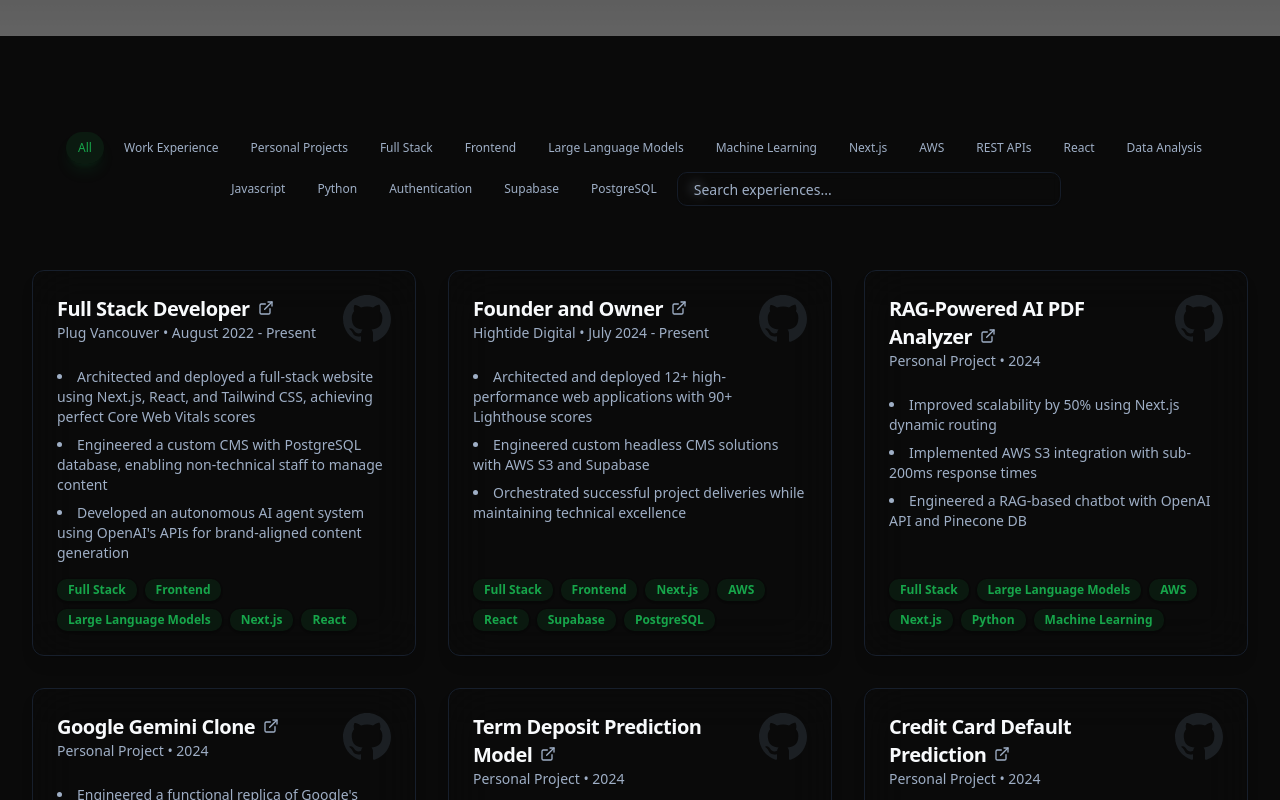
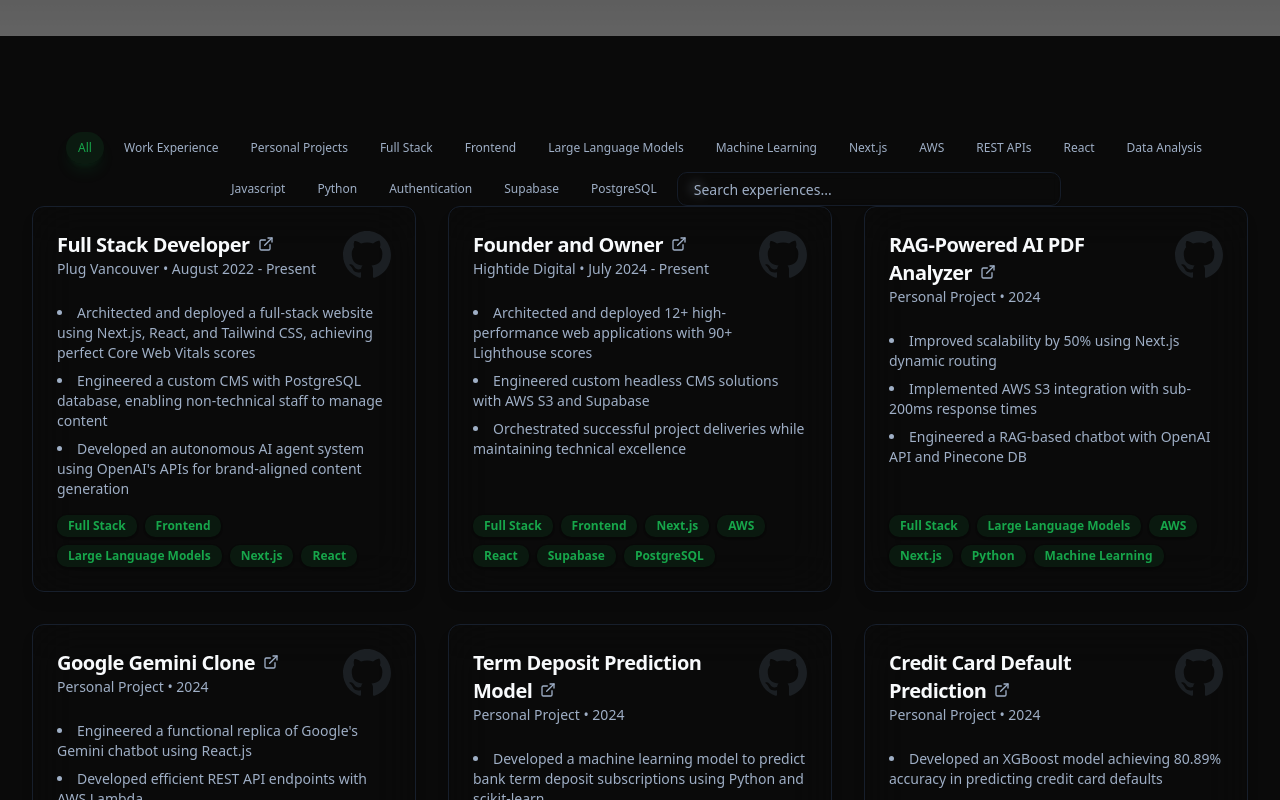
Before and after one commit to olyaiy/alexo-personal-portfolio, a Next.js app: page / in a window 1280 px wide. Shown: the part 700-1500 px from the top of the page. Built offline with nearby package versions, Linux system fonts and the light colour scheme.

Commit message:
sopme fixes

```diff
--- a/src/components/sections/experience.tsx
+++ b/src/components/sections/experience.tsx
@@ -44,11 +44,11 @@
 
   return (
     <section className="container mx-auto px-4 py-24 sm:px-6 lg:px-8 ">
+      <div className="space-y-16">
         <motion.div
           initial={{ opacity: 0, y: 20 }}
           animate={{ opacity: 1, y: 0 }}
           transition={{ duration: 0.8 }}
-        className="space-y-16"
         >
           <FilterTags
             selectedFilters={selectedFilters}
@@ -67,6 +67,7 @@
             ))}
           </div>
         </motion.div>
+      </div>
     </section>
   );
 }
```
Lines whose indentation alone changed are shown as unchanged.
